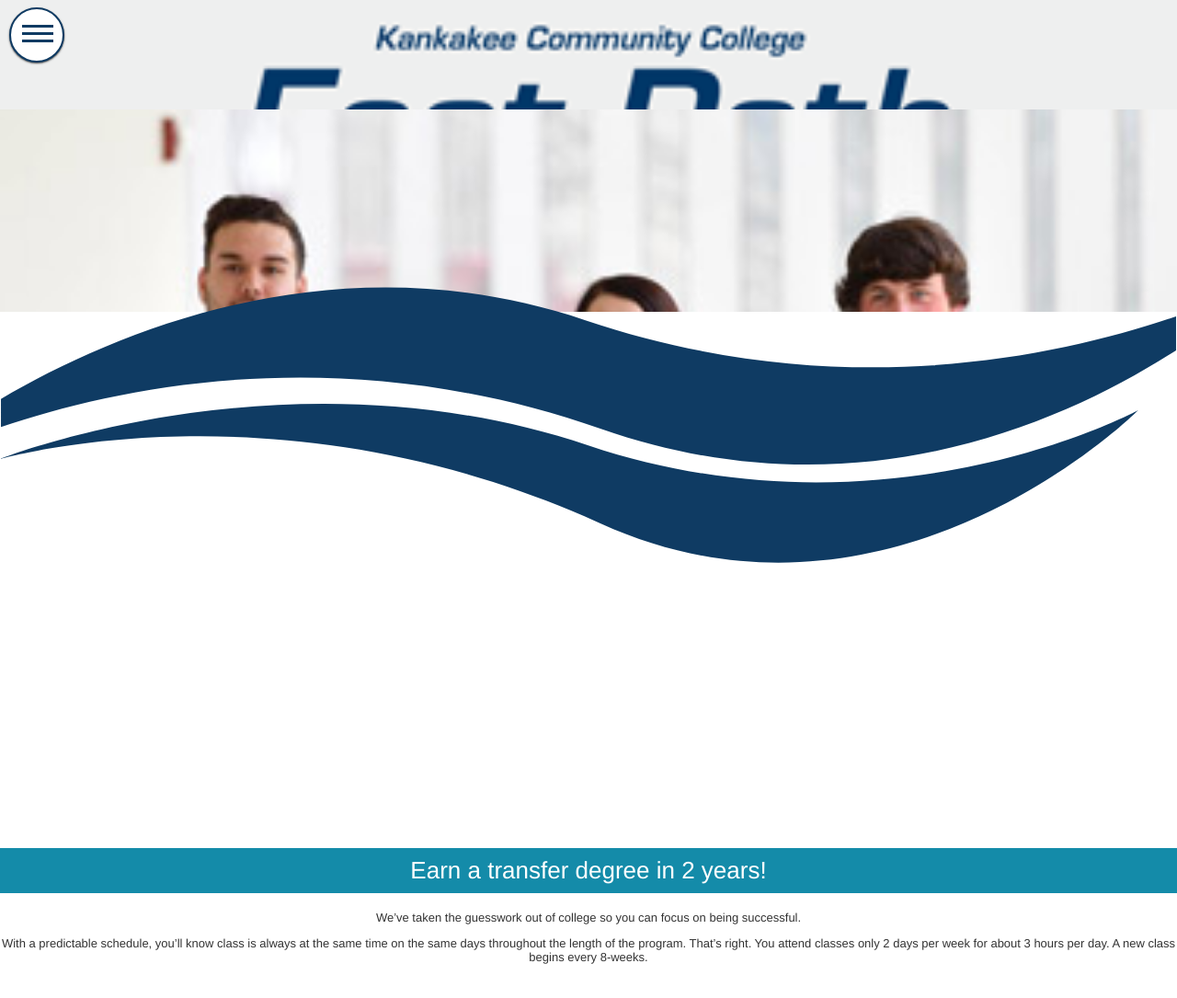
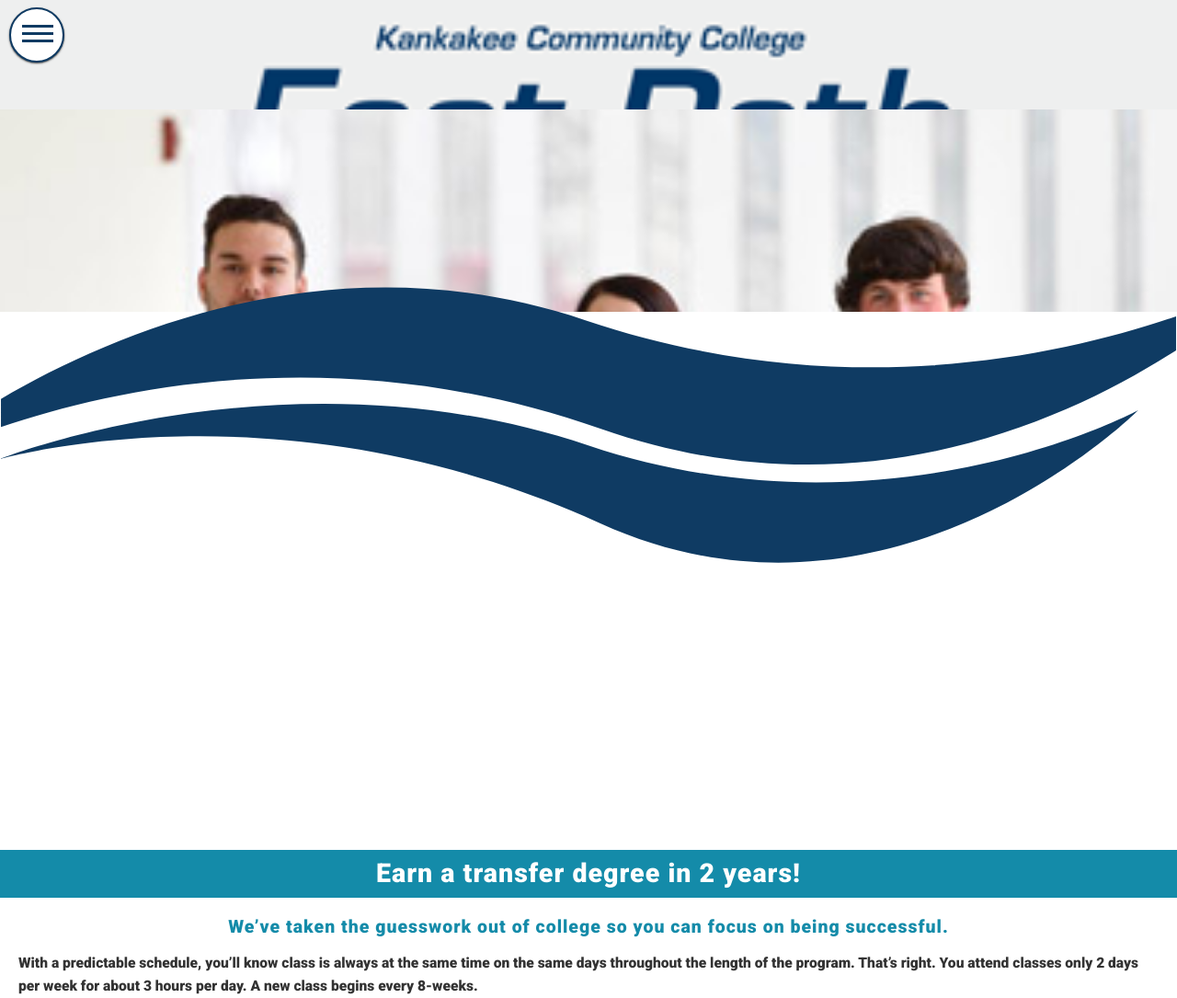
Before and after one commit to wdzajicek/jekyll-kcc-fastpath_img-zoom, a Jekyll site: the page built from index.md, in a window 1280 px wide. Shown: the whole page at 92% size. Built offline with Jekyll 4.4.1, drawn with Linux system fonts in a browser that asks for light colours; nearby versions of some CDN libraries; before the commit the page ends 1048 px from its top, so only the background shows below that.

Commit message:
Style opening headings and text on main page

```diff
--- a/_scss/2-components/_contentlayout.scss
+++ b/_scss/2-components/_contentlayout.scss
@@ -2,4 +2,5 @@
   margin-top: -90px;
   z-index: 9998;
   position: relative;
+  background-color: $bgcolor;
 }
--- a/css/main.css
+++ b/css/main.css
@@ -533,10 +533,31 @@ template {
   display: none; }
 
 h1.bgcolor {
+  font-family: 'Roboto', sans-serif;
+  font-size: 2.2em;
+  font-weight: 600;
+  letter-spacing: 1px;
   color: #FFFFFF;
   background-color: #148ba9;
   padding-top: 10px;
   padding-bottom: 10px; }
+
+h2.emerald {
+  font-family: 'Roboto', sans-serif;
+  font-size: 1.5em;
+  font-weight: 600;
+  letter-spacing: 1px;
+  color: #148ba9;
+  line-height: 1.2; }
+
+p.home {
+  font-family: 'Roboto', sans-serif;
+  font-size: 1.2em;
+  font-weight: 600;
+  padding-left: 20px;
+  padding-right: 20px;
+  line-height: 1.6;
+  text-align: left; }
 
 /* don't display the checkbox */
 .full-chk {
@@ -748,7 +769,8 @@ h1.bgcolor {
 .content-marg {
   margin-top: -90px;
   z-index: 9998;
-  position: relative; }
+  position: relative;
+  background-color: white; }
 
 body {
   background-color: white; }
--- a/index.md
+++ b/index.md
@@ -6,5 +6,7 @@ title: Kankakee Community College Fast Path
 {: .bgcolor}
 
 ## We’ve taken the guesswork out of college so you can focus on being successful.
+{: .emerald}
 
 With a predictable schedule, you’ll know class is always at the same time on the same days throughout the length of the program. That’s right. You attend classes only 2 days per week for about 3 hours per day. A new class begins every 8-weeks.
+{: .home}
```
Also changed, not shown: _scss/1-base/_typography.scss (+23 -0 lines).
